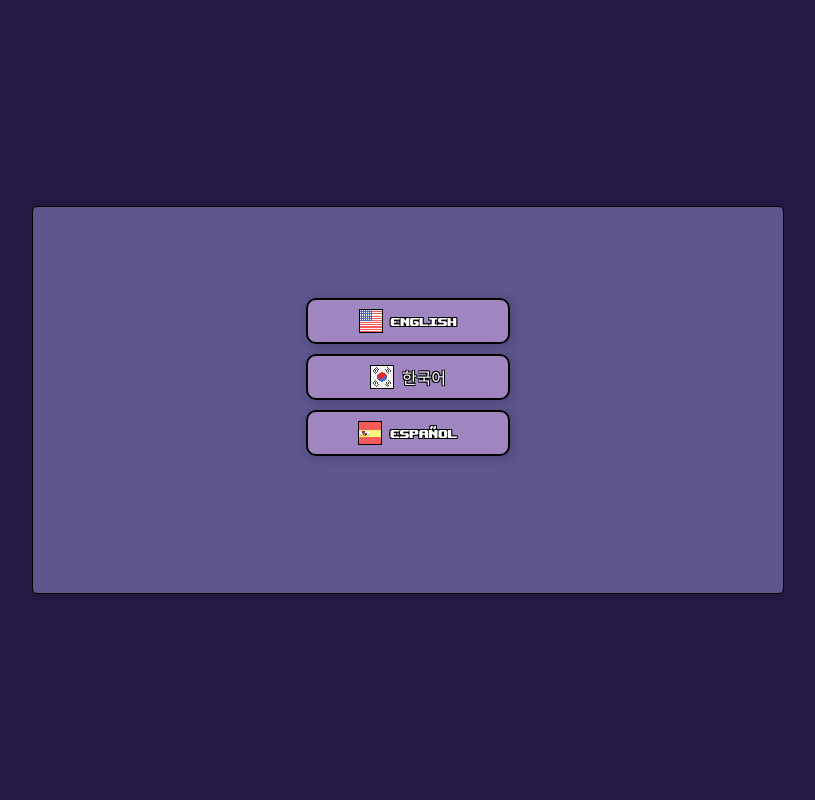
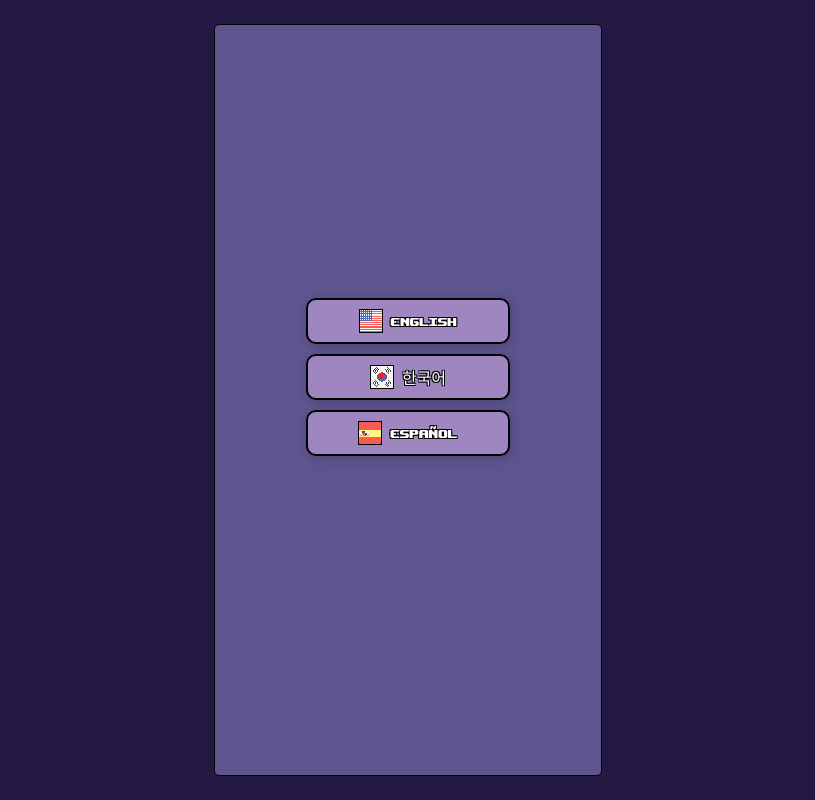
Before and after one commit to imyooni/language-game, a plain HTML site: page index.html in a window 1280 px wide. Shown: the whole page, without its empty margins (232-1047 px from the left). Drawn offline with Linux system fonts and the light colour scheme.

Commit message:
Update style.css

```diff
--- a/style.css
+++ b/style.css
@@ -45,26 +45,6 @@ html {
     position: relative;
 }
 
-/* Landscape Mode */
-@media only screen and (orientation: landscape) {
-    .secondary-background {
-        width: 750px;  /* Adjust width for landscape */
-        height: 386px; /* Adjust height for landscape */
-    }
-}
-
-@media only screen and (orientation: portrait) {
-    body {
-        display: none; /* Hide body content in portrait mode */
-    }
-}
-
-/* Landscape Mode */
-@media only screen and (orientation: landscape) {
-    body {
-        display: flex; /* Show content only in landscape */
-    }
-}
 
 .languageButton {
     color: white;
```
